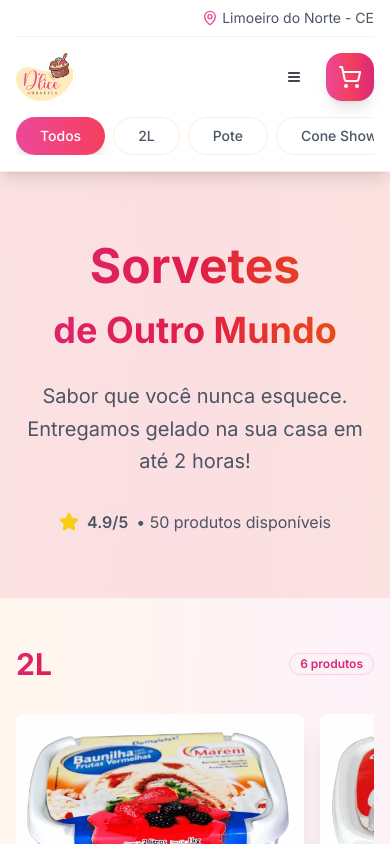
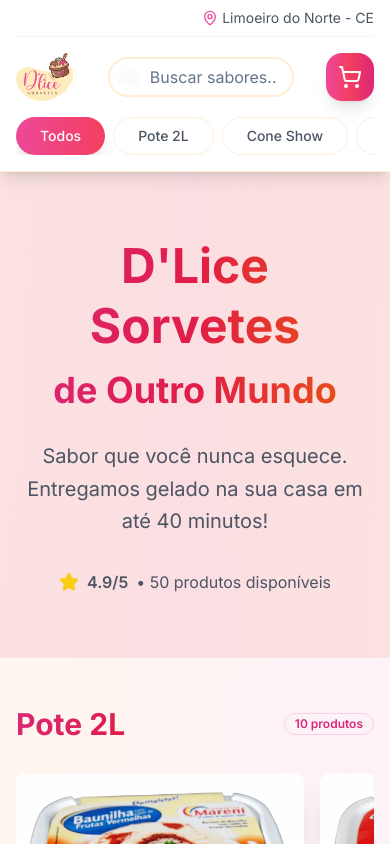
Before and after one commit to EduardoLCavalcante/loja-sorvetes, a Next.js app: page / in a window 390 px wide. Shown: the top 844 px of the page. Built offline with nearby package versions, Linux system fonts and the light colour scheme.

Commit message:
feat: mudanca de texto e adicao de logo; fix: buscar na tela mobile

```diff
--- a/app/layout.tsx
+++ b/app/layout.tsx
@@ -7,10 +7,13 @@ import { CartProvider } from "./context/CartContext"
 const inter = Inter({ subsets: ["latin"] })
 
 export const metadata: Metadata = {
-  title: "D'lice Sorvetes - Sorvetes Artesanais Premium",
-  description: "Sorvetes artesanais premium com ingredientes selecionados. Entrega rápida e gelada na sua casa!",
-  keywords: "sorvetes, artesanal, premium, entrega, gelato, sobremesa, d'lice",
-  generator: "v0.dev",
+  title: "D'lice Sorvetes ",
+  description: "Sorvetes  premium com ingredientes selecionados. Entrega rápida e gelada na sua casa!",
+  keywords: "sorvetes premium, entrega, sobremesa, d'lice",
+  generator: "",
+  icons: {
+    icon: "images/dlice-logo.png",
+  }
 }
 
 export default function RootLayout({
--- a/app/page.tsx
+++ b/app/page.tsx
@@ -48,7 +48,7 @@ interface ProductWithDefaults extends Product {
 const mockProducts: Product[] = [
   {
     nome_arquivo: "baunilha-frutas-vermelhas-2l.webp",
-    categoria: ["2L","Pote"],
+    categoria: ["Pote 2L"],
     nome_produto: "dlice-baunilha-frutas-vermelhas",
     descricao: "Sorvete de baunilha com calda de frutas vermelhas. Cremoso e refrescante.",
     preco: "24.00",
@@ -56,7 +56,7 @@ const mockProducts: Product[] = [
   },
   {
     nome_arquivo: "bombom-2l.webp",
-    categoria: ["2L","Pote"],
+    categoria: ["Pote 2L"],
     nome_produto: "dlice-bombom",
     descricao: "Sorvete sabor bombom com pedaços de chocolate. Um clássico irresistível.",
     preco: "24.00",
@@ -64,7 +64,7 @@ const mockProducts: Product[] = [
   },
   {
     nome_arquivo: "brigadeiro-2l.webp",
-    categoria: ["2L","Pote"],
+    categoria: ["Pote 2L"],
     nome_produto: "dlice-brigadeiro",
     descricao: "Sorvete de brigadeiro com granulado e calda de chocolate.",
     preco: "24.00",
@@ -104,7 +104,7 @@ const mockProducts: Product[] = [
   },
   {
     nome_arquivo: "light-napolitano-zero.webp",
-    categoria: ["Light","Pote"],
+    categoria: ["Light"],
     nome_produto: "dlice-light-napolitano-zero",
     descricao: "Sorvete napolitano zero açúcar, leve e saboroso.",
     preco: "24.00",
@@ -112,7 +112,7 @@ const mockProducts: Product[] = [
   },
   {
     nome_arquivo: "flocos-2l.webp",
-    categoria: ["2L","Pote"],
+    categoria: ["Pote 2L"],
     nome_produto: "dlice-flocos",
     descricao: "Sorvete de flocos",
     preco: "24.00",
@@ -120,7 +120,7 @@ const mockProducts: Product[] = [
   },
   {
     nome_arquivo: "napolitano-2l.webp",
-    categoria: ["2L","Pote"],
+    categoria: ["Pote 2L"],
     nome_produto: "dlice-napolitano",
     descricao: "Soverte sabor napolitano.",
     preco: "24.00",
@@ -128,7 +128,7 @@ const mockProducts: Product[] = [
   },
   {
     nome_arquivo: "frutas-tropicais-2l.webp",
-    categoria: ["2L","Pote"],
+    categoria: ["Pote 2L"],
     nome_produto: "dlice-frutas-tropicais",
     descricao: "frutas tropicais com cobertura especial.",
     preco: "24.00",
@@ -160,7 +160,7 @@ const mockProducts: Product[] = [
   },
   {
     nome_arquivo: "pote-acai.webp",
-    categoria: ["Açai","Pote"],
+    categoria: ["Açai"],
     nome_produto: "pote-acai",
     descricao: "Pote de açaí.",
     preco: "28.00",
@@ -168,7 +168,7 @@ const mockProducts: Product[] = [
   },
   {
     nome_arquivo: "pote-creme-com-passas.webp",
-    categoria: ["Pote"],
+    categoria: ["Pote 2L"],
     nome_produto: "creme-com-passas",
     descricao: "Pote de creme com passas.",
     preco: "24.00",
@@ -176,7 +176,7 @@ const mockProducts: Product[] = [
   },
   {
     nome_arquivo: "pote-nata-goiaba.webp",
-    categoria: ["Pote"],
+    categoria: ["Pote 2L"],
     nome_produto: "nata-goiaba",
     descricao: "Soverte 2L de sabor nata com goiaba.",
     preco: "24.00",
@@ -184,7 +184,7 @@ const mockProducts: Product[] = [
   },
   {
     nome_arquivo: "pote-pave.webp",
-    categoria: ["Pote"],
+    categoria: ["Pote 2L"],
     nome_produto: "pote-pave",
     descricao: "Soverte 2L de sabor pavê.",
     preco: "24.00",
@@ -192,7 +192,7 @@ const mockProducts: Product[] = [
   },
   {
     nome_arquivo: "pote-premium-iogurte-morango.webp",
-    categoria: ["Pote","Premium"],
+    categoria: ["Premium"],
     nome_produto: "premium-iogurte-morango",
     descricao: "Pote de iogurte com morango.",
     preco: "26.00",
@@ -200,7 +200,7 @@ const mockProducts: Product[] = [
   },
   {
     nome_arquivo: "pote-premium-ninho-trufado.webp",
-    categoria: ["Pote","Premium"],
+    categoria: ["Premium"],
     nome_produto: "premium-ninho-trufado",
     descricao: "Pote de ninho trufado.",
     preco: "26.00",
@@ -208,7 +208,7 @@ const mockProducts: Product[] = [
   },
   {
     nome_arquivo: "pote-toffee.webp",
-    categoria: ["Pote"],
+    categoria: ["Pote 2L"],
     nome_produto: "toffee",
     descricao: "soverte de sabor Toffee.",
     preco: "24.00",
@@ -564,17 +564,24 @@ export default function DliceEcommerce() {
 
   const filteredProducts = products.filter((product) => {
     const matchesCategory =
-      selectedCategory === "Todos" ||
+      selectedCategory === "" ||
       product.categoria.includes(selectedCategory)
     const matchesSearch = formatProductName(product.nome_produto).toLowerCase().includes(searchTerm.toLowerCase())
     return matchesCategory && matchesSearch
   })
 
-  // Agrupar produtos por categoria (agora array)
+  // Agrupar produtos por categoria, mostrando só categorias com produtos que batem com a busca
   const groupedProducts = categories
     .filter((cat) => cat !== "Todos")
     .reduce((acc, category) => {
-      acc[category] = products.filter((product) => product.categoria.includes(category))
+      const filtered = products
+        .filter((product) => product.categoria.includes(category))
+        .filter((product) =>
+          formatProductName(product.nome_produto).toLowerCase().includes(searchTerm.toLowerCase())
+        )
+      if (filtered.length > 0) {
+        acc[category] = filtered
+      }
       return acc
     }, {} as { [key: string]: ProductWithDefaults[] })
 
@@ -638,7 +645,7 @@ Gostaria de confirmar este pedido! 😋`
             <div className="flex items-center space-x-4">
               <div className="hidden md:flex items-center space-x-1">
                 <Clock className="w-4 h-4 text-pink-500" />
-                <span>Entrega em até 2h</span>
+                <span>Entrega em até 40 min</span>
               </div>
             </div>
             <div className="flex items-center space-x-4">
@@ -668,7 +675,7 @@ Gostaria de confirmar este pedido! 😋`
             </motion.div>
 
             {/* Search Bar - Desktop */}
-            <div className="hidden md:flex flex-1 max-w-md mx-8">
+            <div className="text-[8px] md:flex flex-1 max-w-md mx-8">
               <div className="relative w-full">
                 <Search className="absolute left-3 top-1/2 transform -translate-y-1/2 text-gray-400 w-5 h-5" />
                 <Input
@@ -682,9 +689,7 @@ Gostaria de confirmar este pedido! 😋`
 
             {/* Header Actions */}
             <div className="flex items-center space-x-3">
-              <Button variant="ghost" size="icon" className="md:hidden" onClick={() => setIsMobileMenuOpen(true)}>
-                <Menu className="w-6 h-6" />
-              </Button>
+
 
               <motion.button
                 whileHover={{ scale: 1.05 }}
@@ -735,13 +740,13 @@ Gostaria de confirmar este pedido! 😋`
         <div className="container mx-auto text-center relative z-10">
           <motion.div initial={{ opacity: 0, y: 30 }} animate={{ opacity: 1, y: 0 }} className="max-w-4xl mx-auto">
             <h2 className="text-5xl md:text-7xl font-bold mb-6 bg-gradient-to-r from-pink-600 via-rose-600 to-orange-600 bg-clip-text text-transparent leading-tight">
-              Sorvetes
+              D'Lice Sorvetes
               <br />
               <span className="text-4xl md:text-5xl">de Outro Mundo</span>
             </h2>
             <p className="text-xl text-gray-600 mb-8 max-w-2xl mx-auto leading-relaxed">
               Sabor que você nunca esquece. Entregamos gelado
-              na sua casa em até 2 horas!
+              na sua casa em até 40 minutos!
             </p>
             <div className="flex flex-col sm:flex-row items-center justify-center space-y-4 sm:space-y-0 sm:space-x-6">
               <div className="flex items-center space-x-2 text-gray-600">
```
Also changed, not shown: public/images/dlice-logo.png (added).
